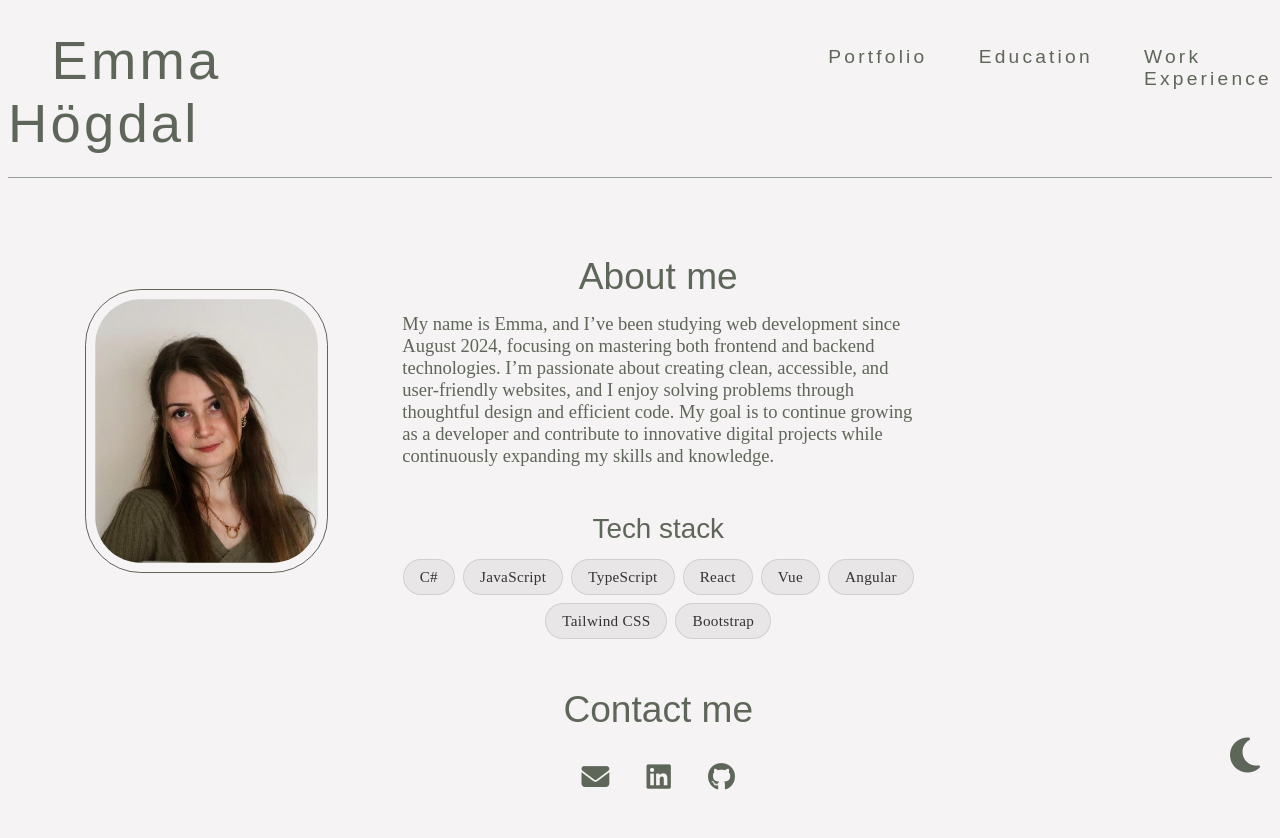
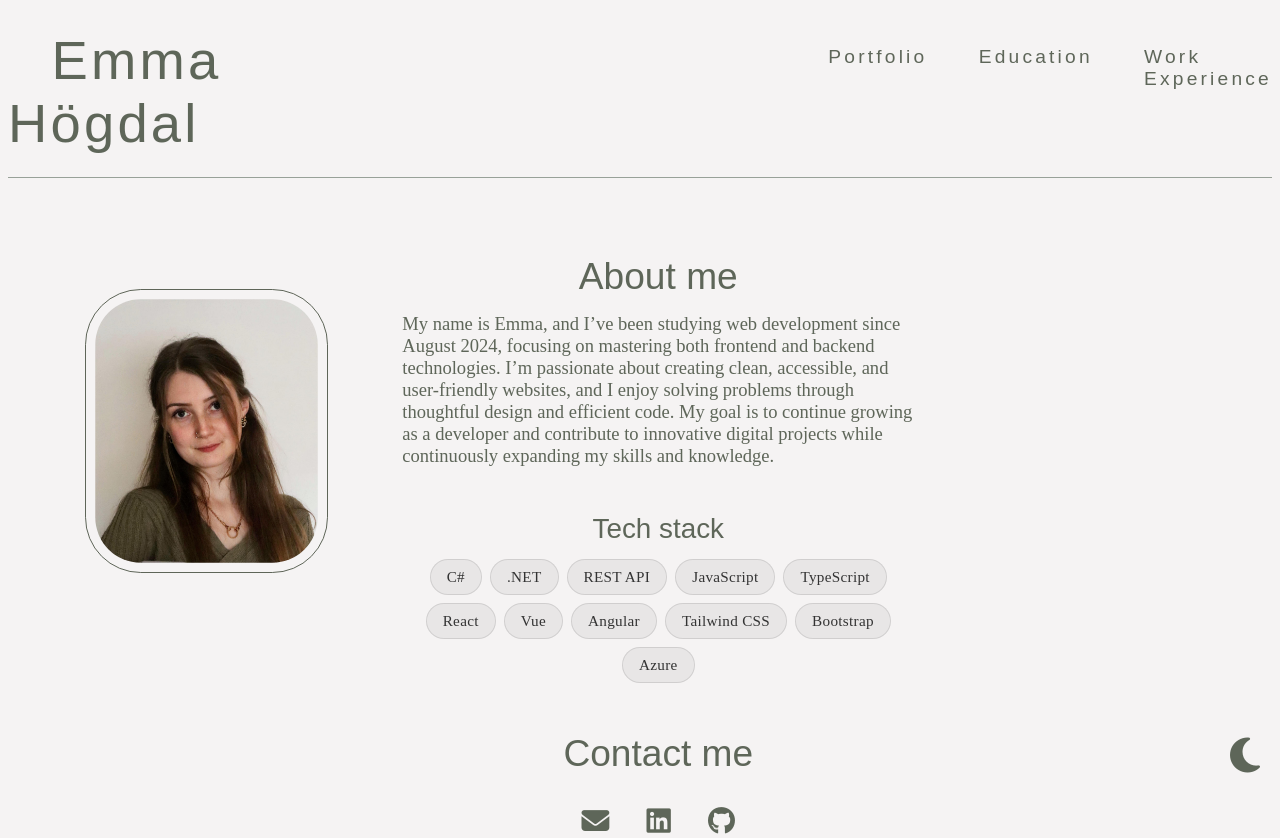
Before and after one commit to Dilemma98/emmahogdal, a React (Vite) app in the folder Frontend/: page /#/ in a window 1280 px wide. Before the commit the page ends 800 px from the top, so only its background shows below. Built offline with nearby package versions, Linux system fonts and the light colour scheme; a web font is replaced by a local one.

Commit message:
added to tech stack

```diff
--- a/Frontend/src/components/about.tsx
+++ b/Frontend/src/components/about.tsx
@@ -16,6 +16,8 @@ const About = () => {
           <h3>Tech stack</h3>
           <div className="tech-bubbles">
             <span>C#</span>
+            <span>.NET</span>
+            <span>REST API</span>
             <span>JavaScript</span>
             <span>TypeScript</span>
             <span>React</span>
@@ -23,6 +25,7 @@ const About = () => {
             <span>Angular</span>
             <span>Tailwind CSS</span>
             <span>Bootstrap</span>
+            <span>Azure</span>
           </div>
         </div>
       </div>
```
